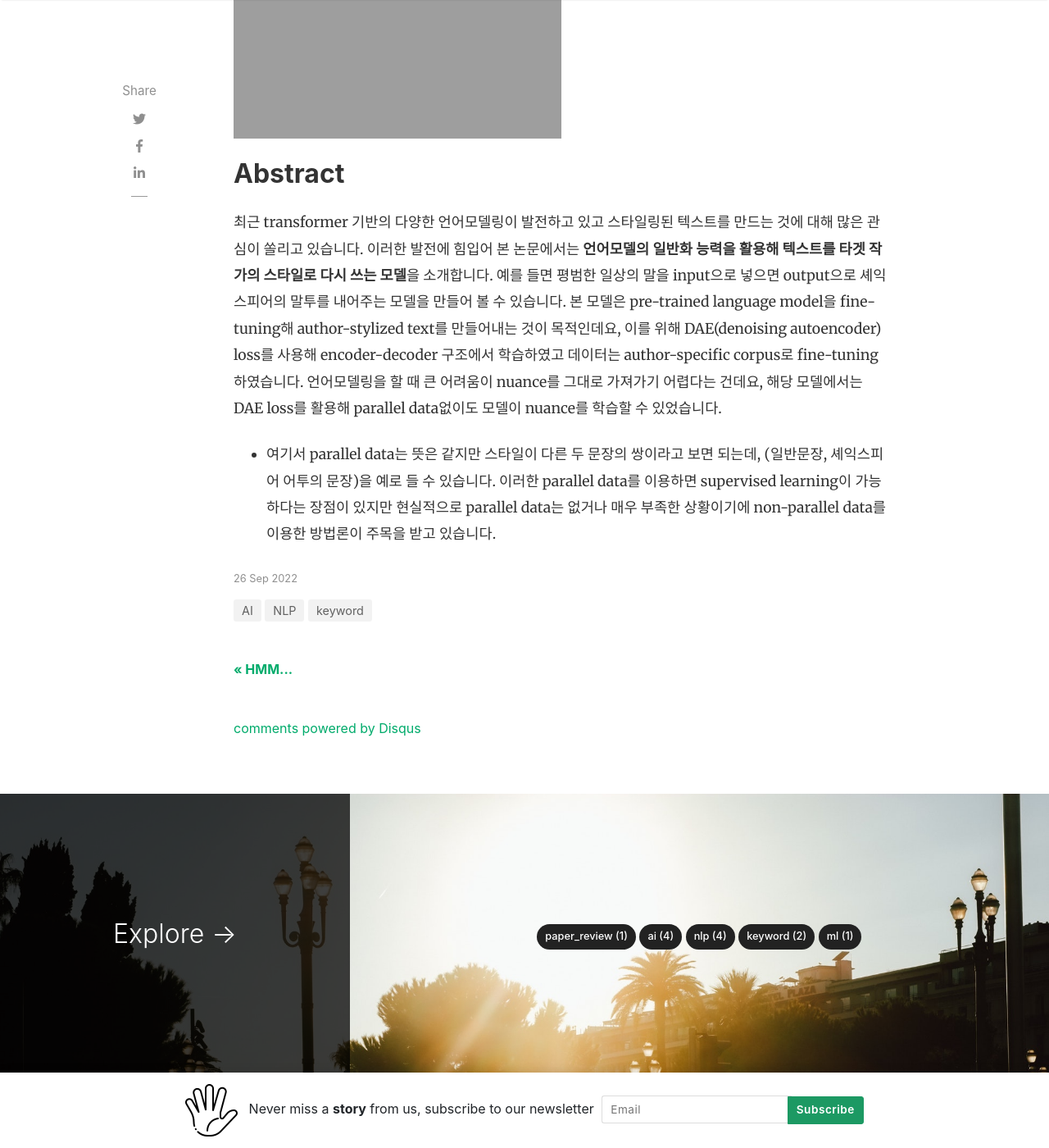
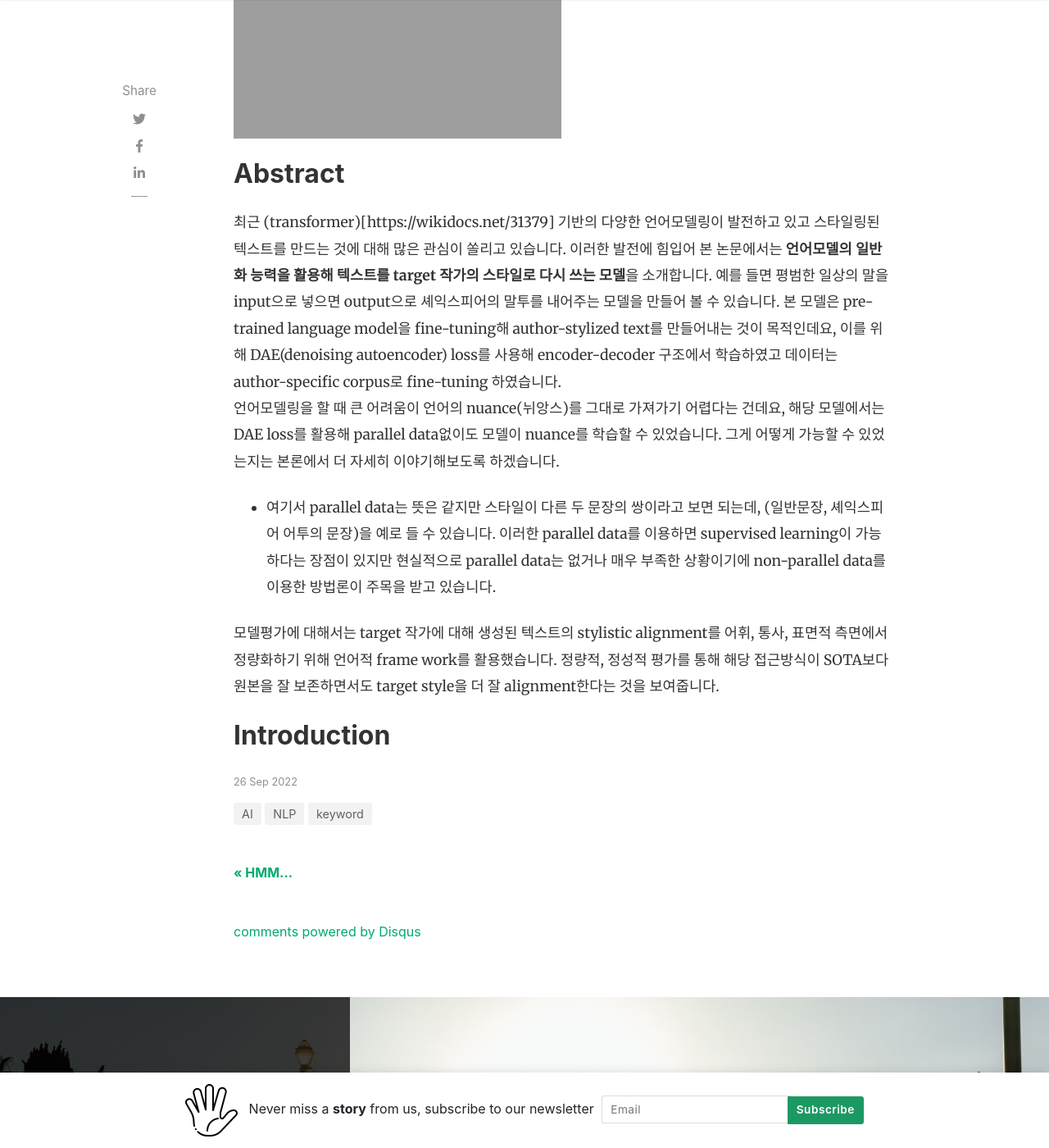
Before and after one commit to ozzaney/ozzaney_, a Jekyll site: the page built from _posts/2022-09-26-author-style.md, in a window 1280 px wide and 1400 px high, scrolled down 490 px. Shown: the whole window at 82% size. Built offline with Jekyll 4.4.1, drawn with Linux system fonts in a browser that asks for light colours; nearby versions of some CDN libraries; comment, search, counter and statistics services are not loaded.

Commit message:
Update 2022-09-26-author-style.md

```diff
--- a/_posts/2022-09-26-author-style.md
+++ b/_posts/2022-09-26-author-style.md
@@ -8,11 +8,15 @@ use_math: true
 
 ## Abstract
 
-최근 transformer 기반의 다양한 언어모델링이 발전하고 있고 스타일링된 텍스트를 만드는 것에 대해 많은 관심이 쏠리고 있습니다.
-이러한 발전에 힘입어 본 논문에서는 **언어모델의  일반화 능력을 활용해 텍스트를 타겟 작가의 스타일로 다시 쓰는 모델**을 소개합니다.
+최근 (transformer)[https://wikidocs.net/31379] 기반의 다양한 언어모델링이 발전하고 있고 스타일링된 텍스트를 만드는 것에 대해 많은 관심이 쏠리고 있습니다.
+이러한 발전에 힘입어 본 논문에서는 **언어모델의  일반화 능력을 활용해 텍스트를 target 작가의 스타일로 다시 쓰는 모델**을 소개합니다.
 예를 들면 평범한 일상의 말을 input으로 넣으면 output으로 셰익스피어의 말투를 내어주는 모델을 만들어 볼 수 있습니다.
 본 모델은 pre-trained language model을 fine-tuning해 author-stylized text를 만들어내는 것이 목적인데요,
 이를 위해 DAE(denoising autoencoder) loss를 사용해 encoder-decoder 구조에서 학습하였고 데이터는 author-specific corpus로 fine-tuning 하였습니다.
-언어모델링을 할 때 큰 어려움이 nuance를 그대로 가져가기 어렵다는 건데요, 해당 모델에서는 DAE loss를 활용해 parallel data없이도 모델이 nuance를 학습할 수 있었습니다.
+언어모델링을 할 때 큰 어려움이 언어의 nuance(뉘앙스)를 그대로 가져가기 어렵다는 건데요, 해당 모델에서는 DAE loss를 활용해 parallel data없이도 모델이 nuance를 학습할 수 있었습니다. 그게 어떻게 가능할 수 있었는지는 본론에서 더 자세히 이야기해보도록 하겠습니다.
 
 * 여기서 parallel data는 뜻은 같지만 스타일이 다른 두 문장의 쌍이라고 보면 되는데, (일반문장, 셰익스피어 어투의 문장)을 예로 들 수 있습니다. 이러한 parallel data를 이용하면 supervised learning이 가능하다는 장점이 있지만 현실적으로 parallel data는 없거나 매우 부족한 상황이기에 non-parallel data를 이용한 방법론이 주목을 받고 있습니다.
+
+모델평가에 대해서는 target 작가에 대해 생성된 텍스트의 stylistic alignment를 어휘, 통사, 표면적 측면에서 정량화하기 위해 언어적 frame work를 활용했습니다. 정량적, 정성적 평가를 통해 해당 접근방식이 SOTA보다 원본을 잘 보존하면서도 target style을 더 잘 alignment한다는 것을 보여줍니다.
+
+## Introduction
```
